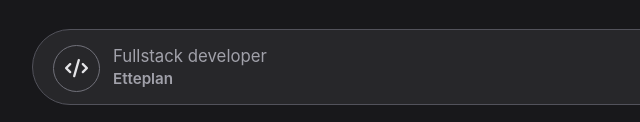
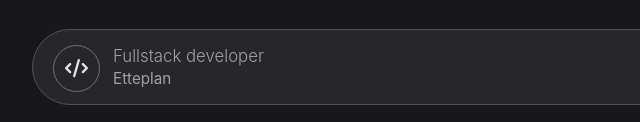
Before and after one commit to ktranish/ktranish.com, an Astro site: page / in a window 1280 px wide. Shown: the part 825-947 px from the top of the page, 0-640 px from the left. Built offline with nearby package versions, Linux system fonts and the light colour scheme; Astro itself is replaced by a stand-in of ours.

Commit message:
adjust font-weight

```diff
--- a/src/pages/index.astro
+++ b/src/pages/index.astro
@@ -280,12 +280,11 @@ import avatar from "../avatar.jpg";
 	}
 
 	.work__item header h3{
-		font-weight: 400;
+		font-weight: 300;
 		font-size: 1.05rem;
 	}
 
 	.work__item header p{
-		font-weight: 600;
 		font-size: 0.95rem;
 	}
 
```
